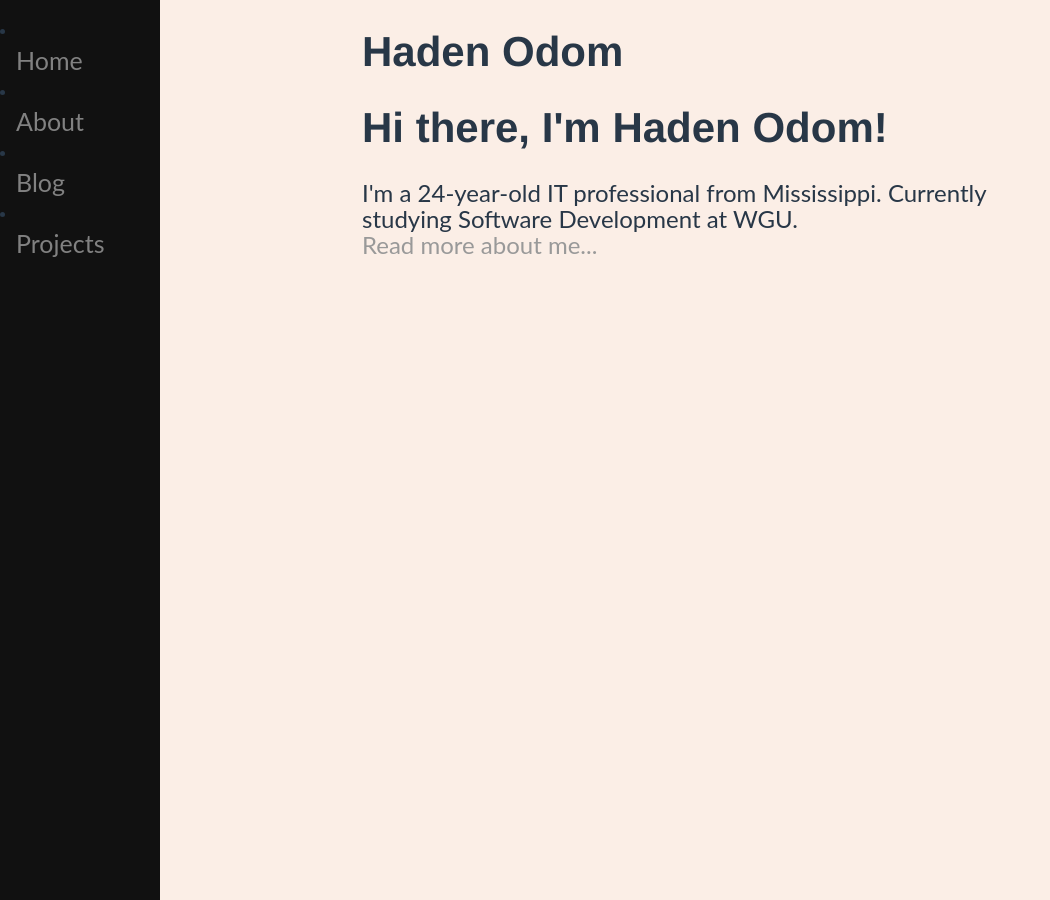
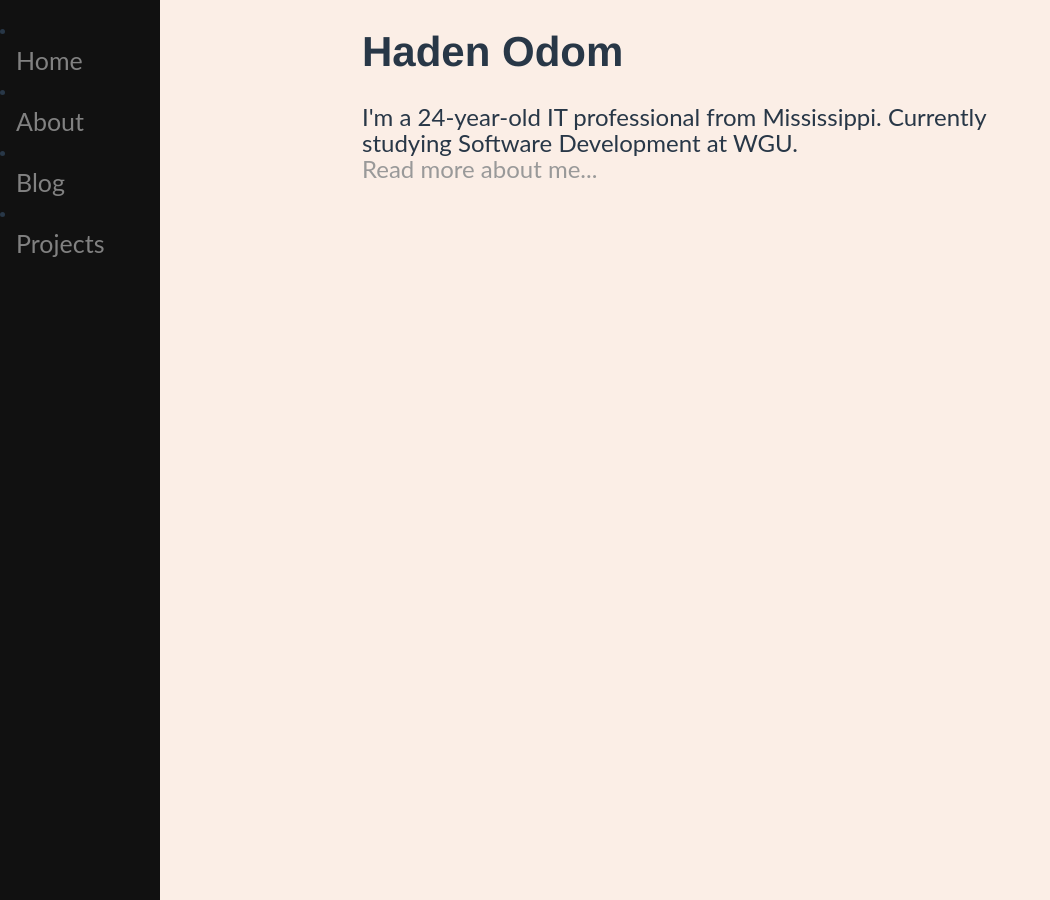
Before and after one commit to hadenodom/hadenodom.github.io, a Jekyll site: the page built from index.html, in a window 1280 px wide. Shown: the whole page, without its empty margins (0-1050 px from the left). Built offline with Jekyll 4.4.1, drawn with Linux system fonts in a browser that asks for light colours.

Commit message:
Add files via upload

```diff
--- a/index.html
+++ b/index.html
@@ -4,6 +4,5 @@ title: Haden Odom
 ---
 
 <div class="blurb">
-	<h1>Hi there, I'm Haden Odom!</h1>
 	<p>I'm a 24-year-old IT professional from Mississippi.  Currently studying Software Development at WGU. <br />  <a href="/about">Read more about me... </a></p>
 </div><!-- /.blurb -->
```
